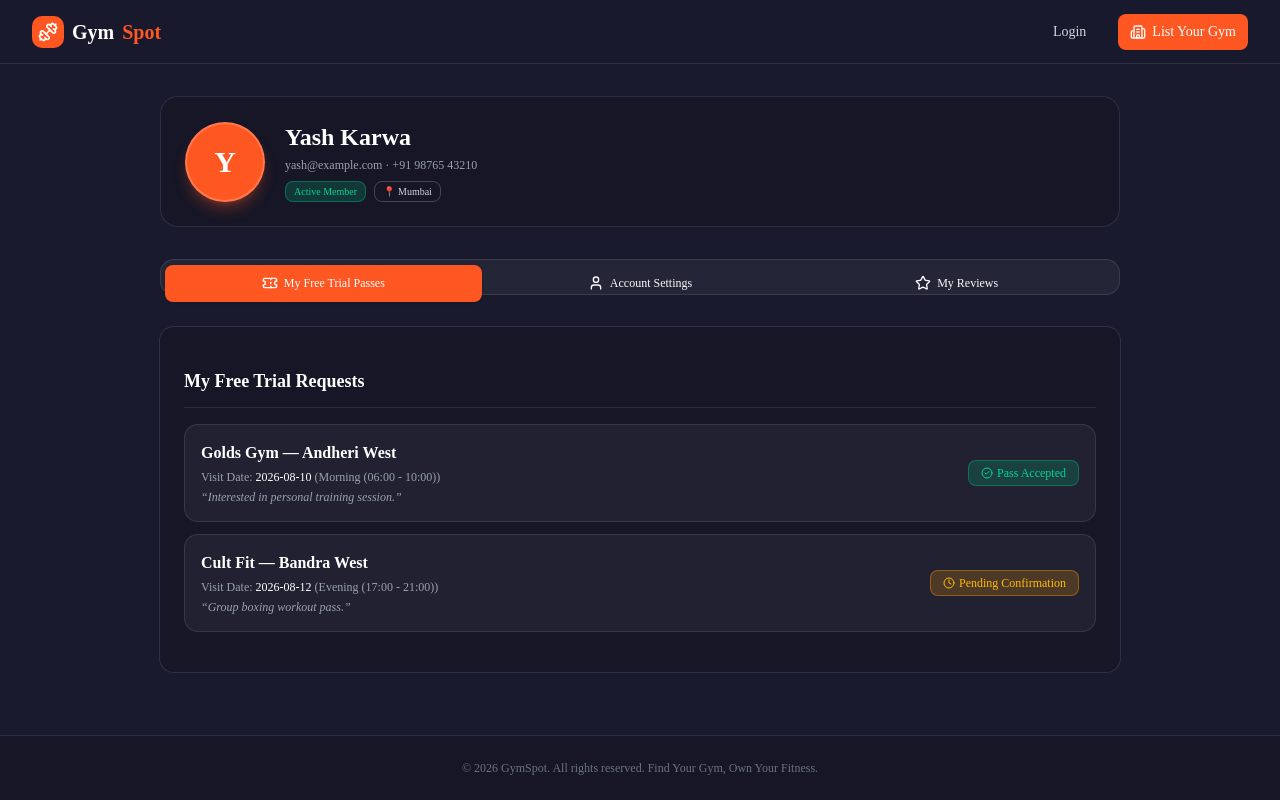
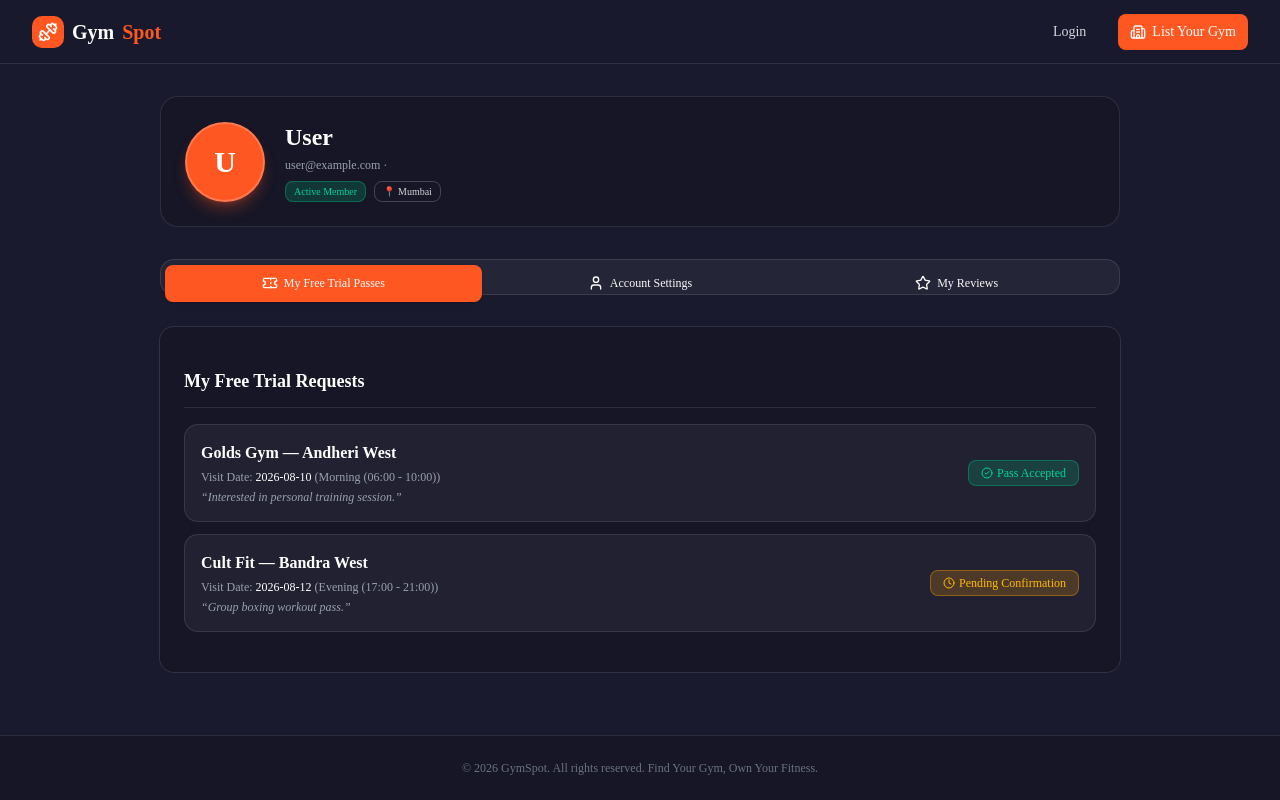
Before and after one commit to yashk135/gymspot, a Next.js app: page /profile in a window 1280 px wide. Built offline with nearby package versions, Linux system fonts and the light colour scheme; no server answers.

Commit message:
Fix profile page avatar rendering and null user handling

```diff
--- a/app/(user)/profile/page.tsx
+++ b/app/(user)/profile/page.tsx
@@ -34,13 +34,16 @@ const SAMPLE_TRIALS = [
 ];
 
 export default function UserProfilePage() {
-  const { user } = useAuth();
+  const { user, loading: authLoading } = useAuth();
   const { city, setCity } = useLocationStore();
 
-  const [name, setName] = useState(user?.user_metadata?.name || 'Yash Karwa');
-  const [phone, setPhone] = useState(user?.phone || '+91 98765 43210');
-  const [email] = useState(user?.email || 'yash@example.com');
+  const displayName = user?.user_metadata?.name || user?.email?.split('@')[0] || 'User';
+  const [name, setName] = useState(displayName);
+  const [phone, setPhone] = useState(user?.phone || '');
   const [currency, setCurrency] = useState('INR');
+
+  const email = user?.email || 'user@example.com';
+  const avatarLetter = (name || displayName || 'U')[0]?.toUpperCase() || 'U';
 
   const handleSaveProfile = (e: React.FormEvent) => {
     e.preventDefault();
@@ -55,7 +58,7 @@ export default function UserProfilePage() {
         {/* Profile Header Card */}
         <div className="p-6 rounded-2xl bg-[#161626] border border-white/10 flex flex-col sm:flex-row items-center gap-5">
           <div className="w-20 h-20 rounded-full bg-[#FF5722] text-white font-extrabold font-syne text-3xl flex items-center justify-center border-2 border-white/20 shadow-lg shadow-[#FF5722]/30 shrink-0">
-            {name[0]?.toUpperCase() || 'U'}
+            {avatarLetter}
           </div>
           <div className="space-y-1 text-center sm:text-left flex-1">
             <h1 className="text-2xl font-bold font-syne text-white">{name}</h1>
```
